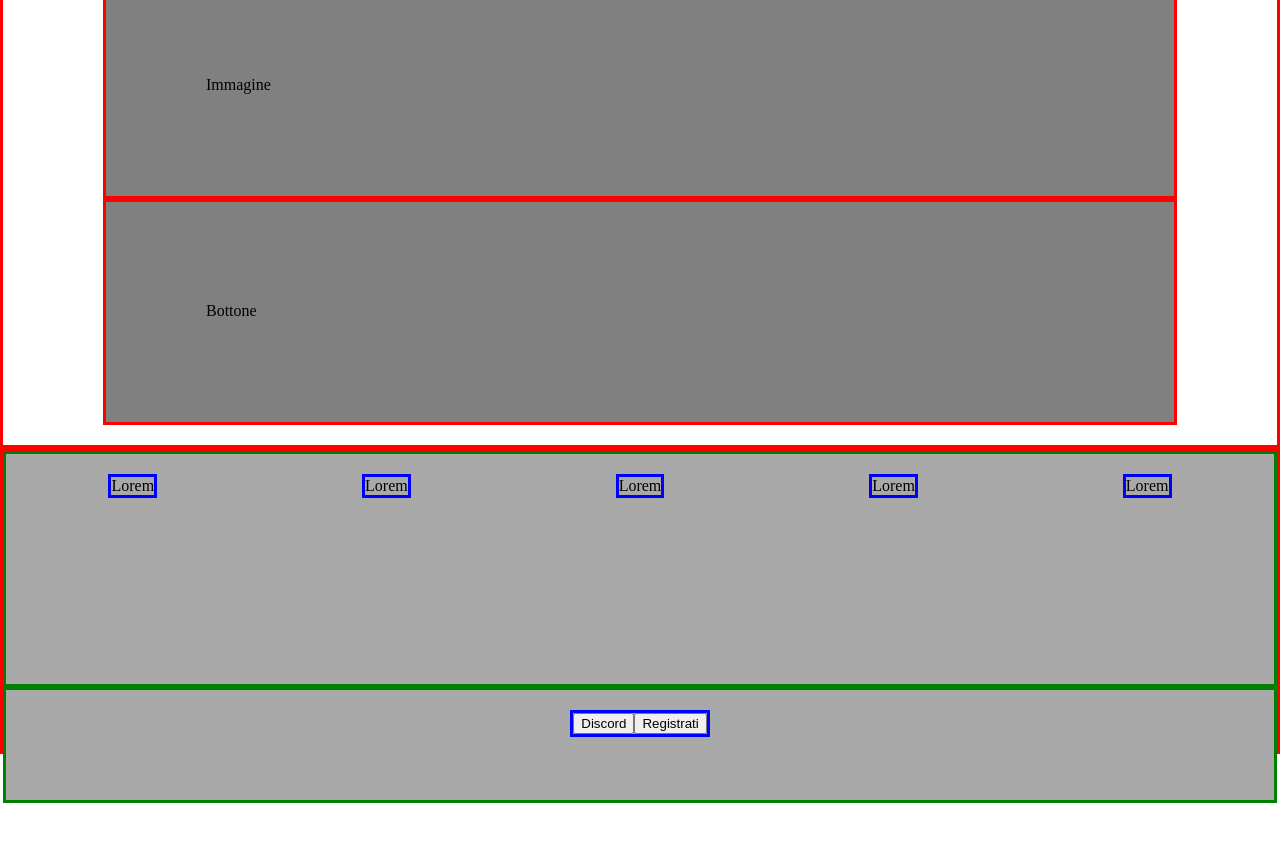
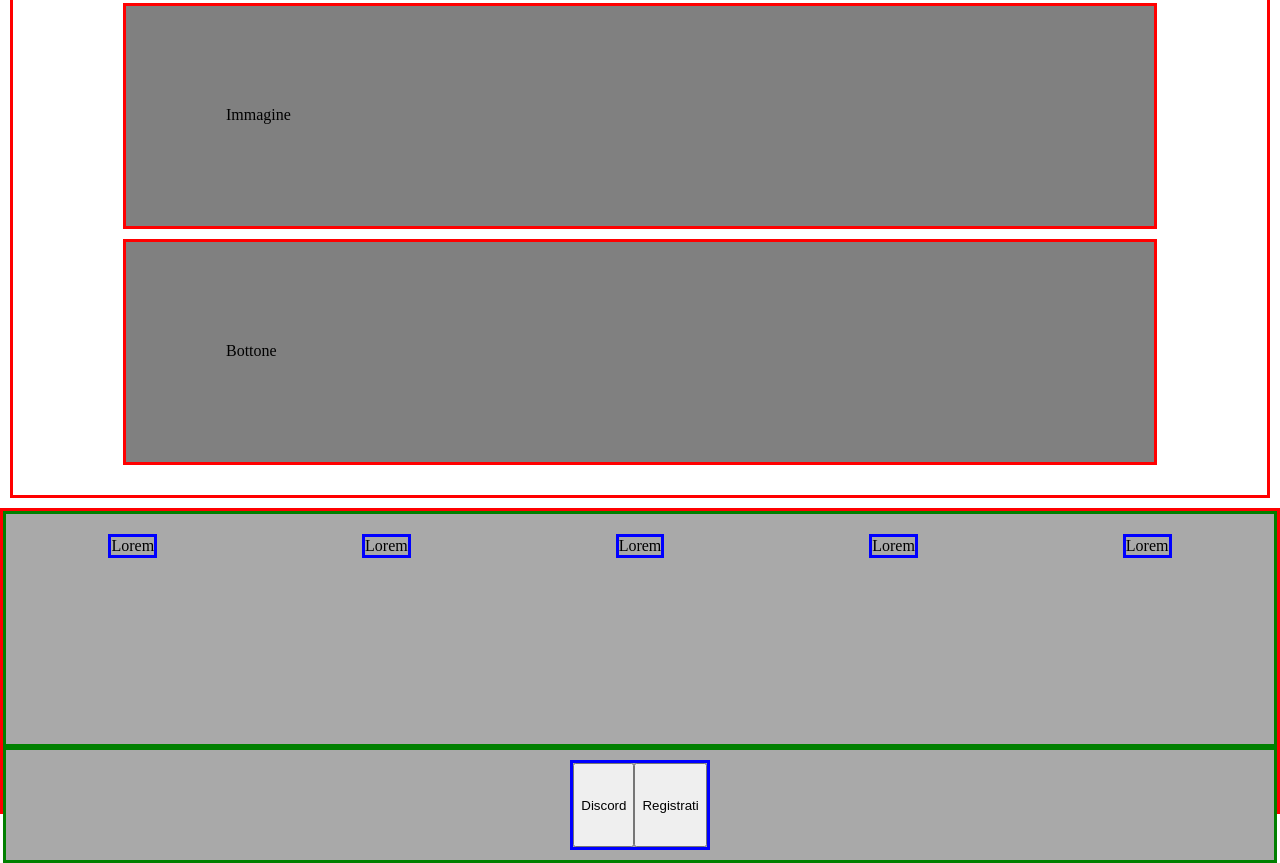
Before and after one commit to DaniloPortelli/htmlcss-struttura-discord, a plain HTML site: page index.html in a window 1280 px wide. Shown: the part 1930-2793 px from the top of the page. Before the commit the page ends 2733 px from the top, so only its background shows below. Drawn offline with Linux system fonts and the light colour scheme.

Commit message:
Fix: footer

```diff
--- a/style.css
+++ b/style.css
@@ -74,6 +74,7 @@ main article div{
     margin: auto;
     padding: 100px 100px 20px;
     border: solid red;
+    margin: 10px;
 
 }
 
@@ -84,7 +85,7 @@ main article div div{
 }
 
 .bottone{
-    margin-top: 10px;
+    width: 30%;
 }
 
 /* Footer */
@@ -95,13 +96,22 @@ border: solid red;
 
 }
 
-footer section {
+footer .link {
     display: flex;
     border: solid green;
     background-color: darkgray;
     align-items: baseline;
     justify-content: space-around;
     padding-top: 20px;
+}
+
+footer .registrati {
+    display: flex;
+    border: solid green;
+    background-color: darkgray;
+    padding: 10px;
+    justify-content: space-around;
+
 }
 
 .link{
```
